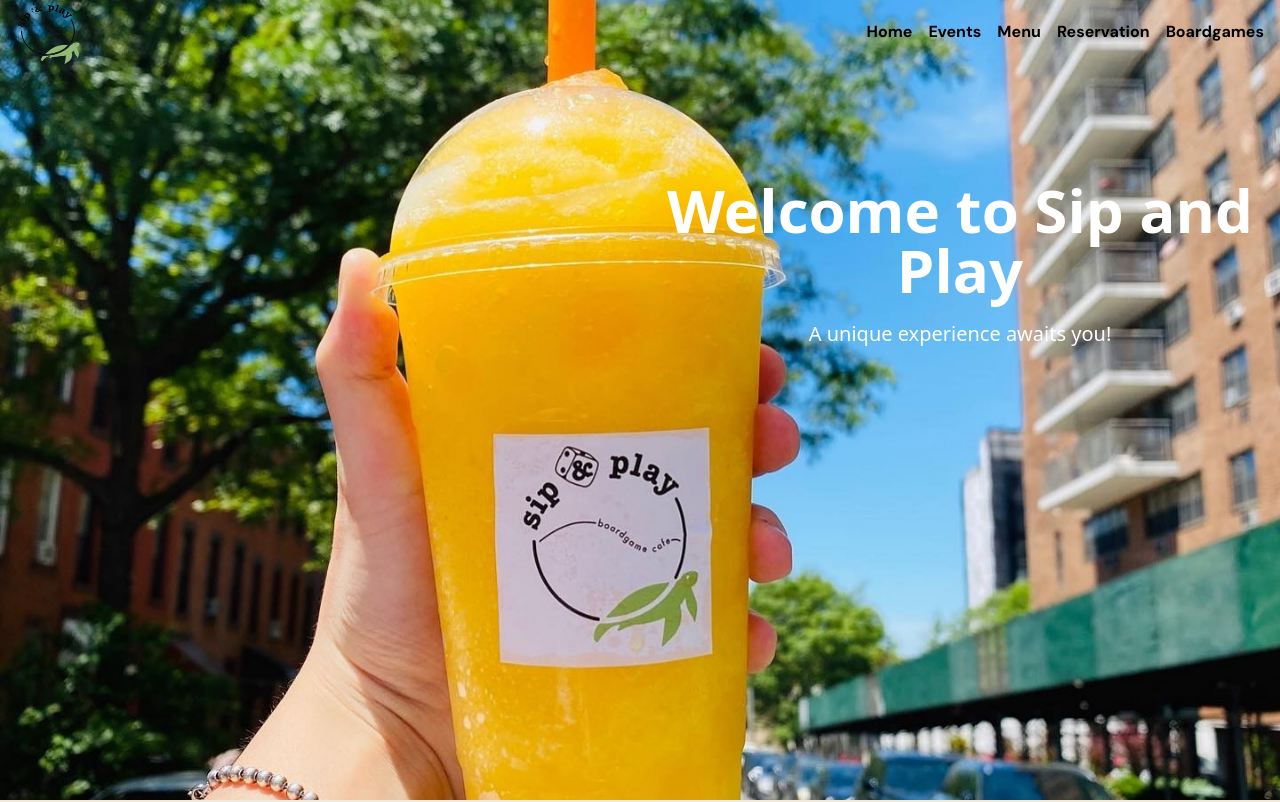
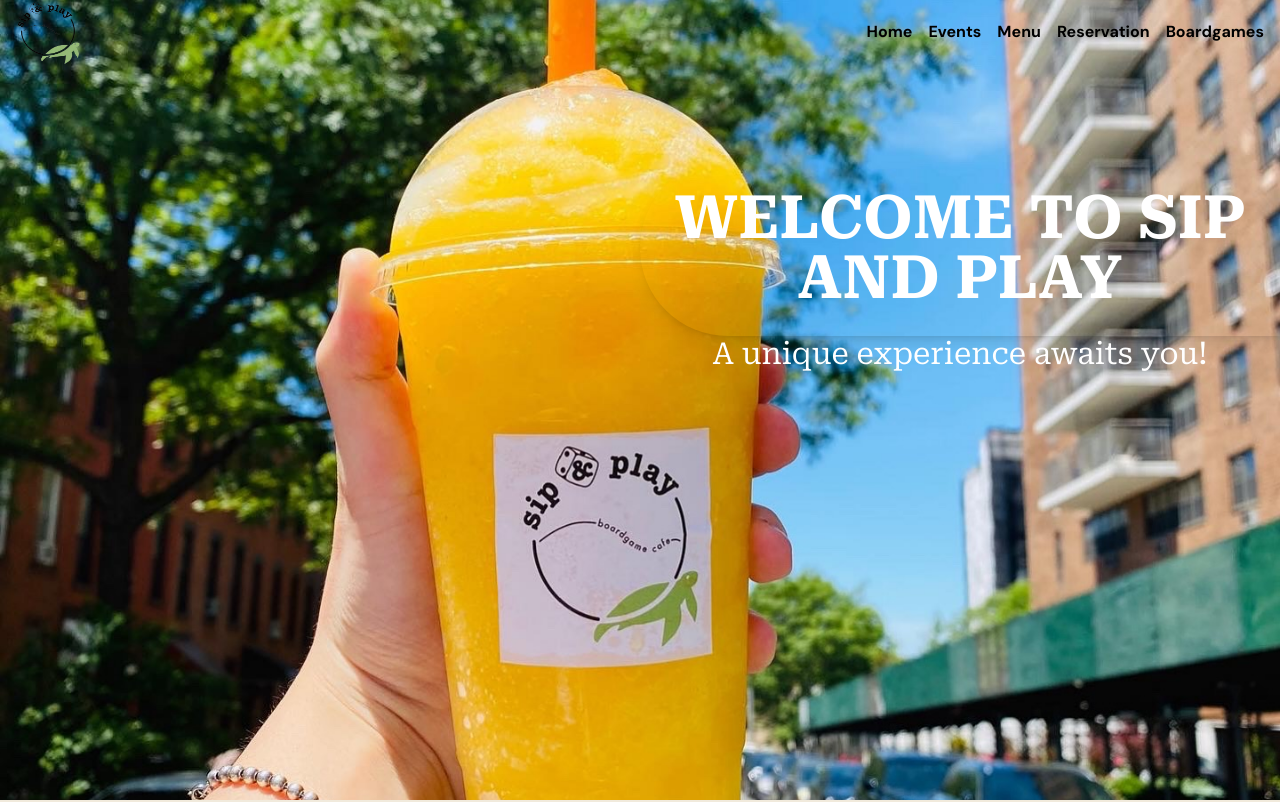
Before and after one commit to anuj846k/BoardGameCafe, a React (Vite) app: page / in a window 1280 px wide. Shown: the top 802 px of the page. Built offline with nearby package versions, Linux system fonts and the light colour scheme.

Commit message:
font roboto

```diff
--- a/src/Components/ui/Landing.jsx
+++ b/src/Components/ui/Landing.jsx
@@ -22,20 +22,20 @@
           {/* Text Content */}
           <div className="md:w-1/2 mb-6 md:mb-0 text-center md:text-left z-10 pt-20 relative">
             <motion.div
-              initial={{ x: -200, opacity: 0 }} // Initial position and opacity
-              animate={{ x: 0, opacity: 1 }} // Animation target position and opacity
-              transition={{ type: "spring", duration: 2 }} // Animation type and duration
+              initial={{ x: -200, opacity: 0 }}
+              animate={{ x: 0, opacity: 1 }}
+              transition={{ type: "spring", duration: 2 }}
             >
-              <h1 className=" text-6xl md:text-6xl font-sans font-bold text-white text-center p-5">
+              <h1 className=" text-6xl font-roboto md:text-6xl uppercase shadow-lg z-10 font-bold text-white rounded-s-full  text-center p-7">
                 Welcome to Sip and Play
               </h1>
             </motion.div>
             <motion.div
-              initial={{ x: 200, opacity: 0 }} // Initial position and opacity
-              animate={{ x: 0, opacity: 1 }} // Animation target position and opacity
-              transition={{ type: "spring", duration: 2 }} // Animation type and duration
+              initial={{ x: 200, opacity: 0 }}
+              animate={{ x: 0, opacity: 1 }}
+              transition={{ type: "spring", duration: 2 }}
             >
-              <p className=" text-lg md:text-xl text-white px-16 font-sans text-center">
+              <p className=" text-lg md:text-3xl font-roboto text-white  px-16  text-center">
                 A unique experience awaits you!
               </p>
             </motion.div>
```
